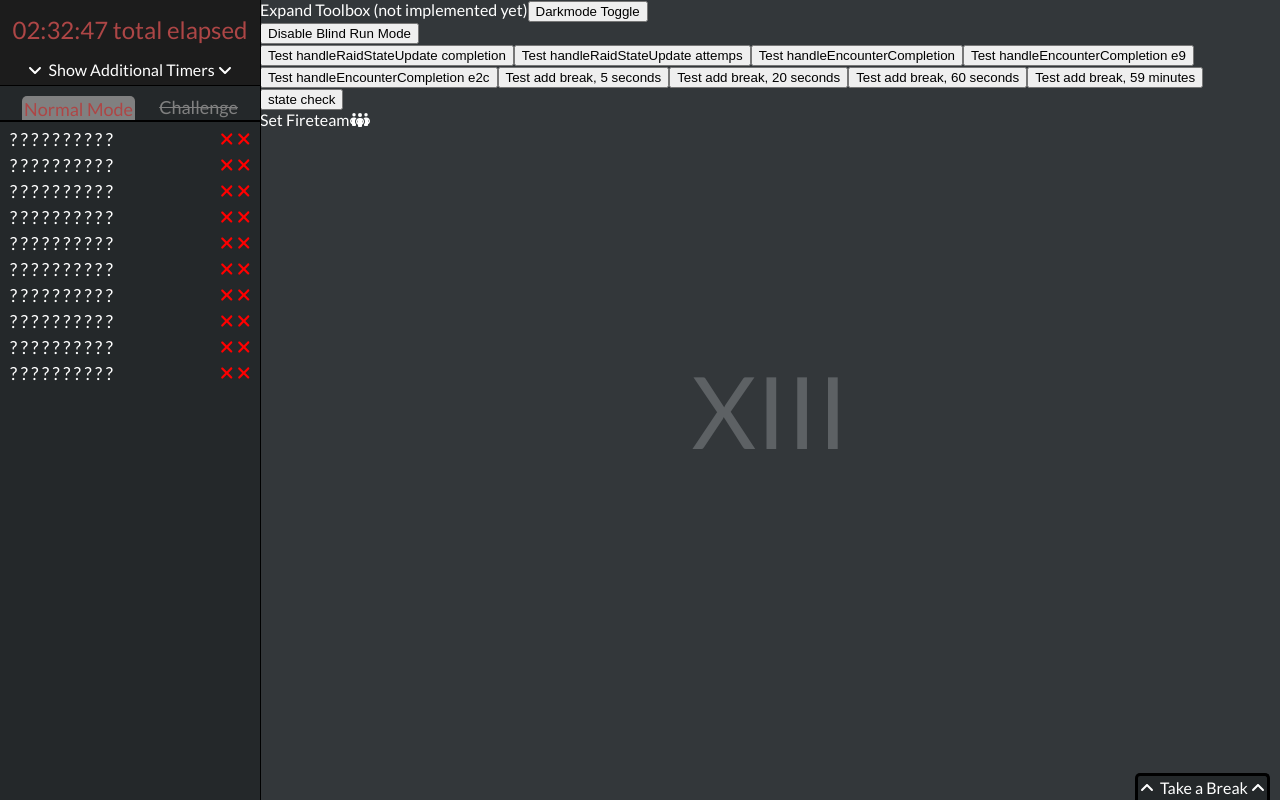
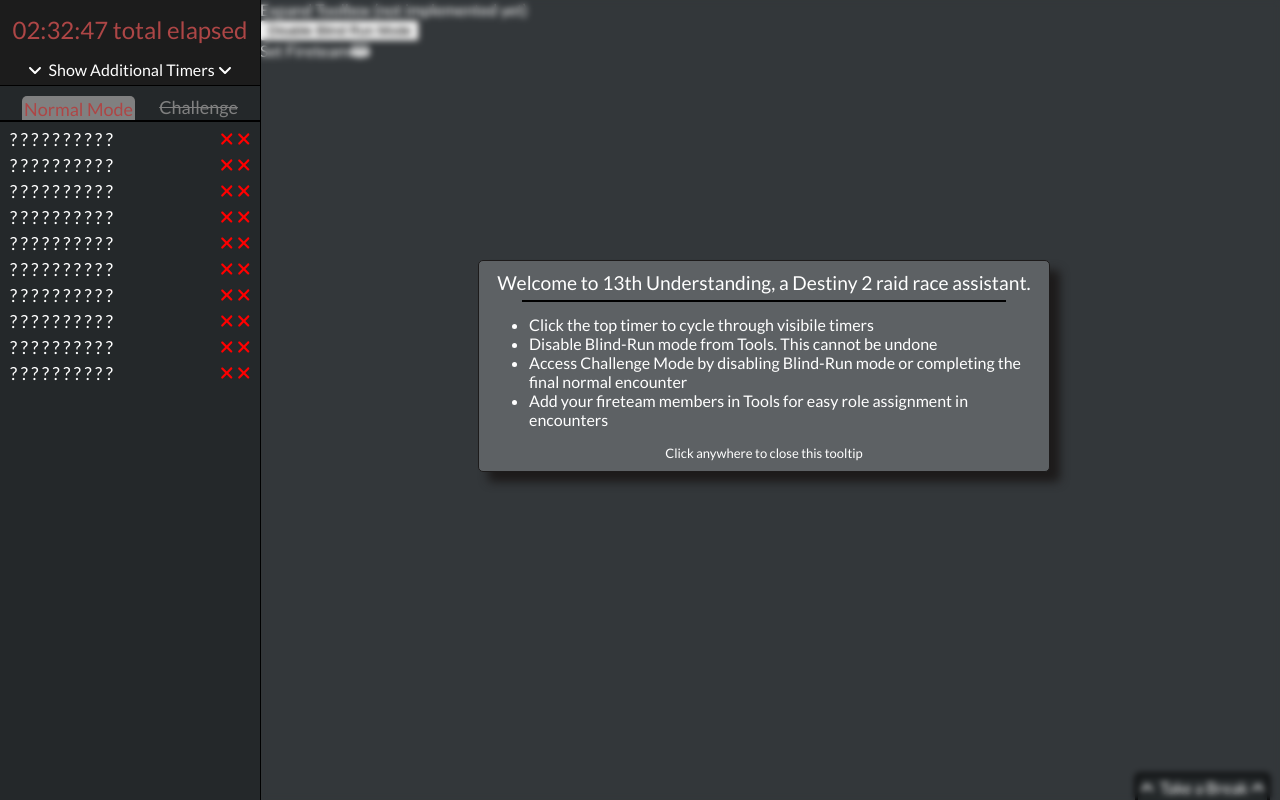
Before and after one commit to dianaroemer/thirteenth-understanding, a React (Create React App) app: page / in a window 1280 px wide. Built offline with nearby package versions, Linux system fonts and the light colour scheme.

Commit message:
hiding toobox buttons for test sharing

```diff
--- a/src/App.js
+++ b/src/App.js
@@ -286,7 +286,7 @@ function App() {
   }
 
   // XXXUPDATEXXX ENABLE THIS WHENEVER DEPLOYING XXXUPDATEXXX
-  const [welcomePane, toggleWelcomePane] = useState(false);
+  const [welcomePane, toggleWelcomePane] = useState(true);
 
   const [breaks, setBreaks] = useState([
     { breakStart: new Date(1660769861000),
@@ -296,7 +296,7 @@ function App() {
   function addBreak(e, duration){
     // console.log(e.target)
     e.preventDefault();
-    e.stopPropagation();
+    e.stopPropagation(); // prevent clickthrough to parent, which closes breakMenu
     if(remainingBreakDuration === 0){
       setBreaks(() => [...breaks, {breakStart: new Date(), duration: duration}]);
       setRemainingBreakDuration((remainingBreakDuration)=>remainingBreakDuration + duration)
@@ -413,14 +413,15 @@ function App() {
         <div className='toolBox'>
           Expand Toolbox (not implemented yet)
 
-          <button onClick={e => handleDarkModeToggle(e)}>
+          {/* <button onClick={e => handleDarkModeToggle(e)}>
             Darkmode Toggle
-          </button>
+          </button> */}
           <div className='blindModeContainer'>
             <button onClick={e=> handleToggleBlindMode(e)}>
               Disable Blind Run Mode
             </button>
           </div>
+          {/*
           <button onClick={e => handleRaidStateUpdate(e, 'kf', 'e2', 'completed', true)}>Test handleRaidStateUpdate completion</button>
           <button onClick={e => handleRaidStateUpdate(e, 'kf', 'e2', 'attempts', (raidStateKF.e2.attempts+1))}>Test handleRaidStateUpdate attemps</button>
           <button onClick={e => handleEncounterCompletion(e, 'kf', 'e2')}>Test handleEncounterCompletion</button>
@@ -438,7 +439,7 @@ function App() {
           <button onClick={e => addBreak(e, 3540)}>
             Test add break, 59 minutes
           </button>
-          <button onClick={e => console.log( breaks,' & ', remainingBreakDuration)}>state check</button>
+          <button onClick={e => console.log( breaks,' & ', remainingBreakDuration)}>state check</button> */}
 
           <div className='fireteamMenuContainer'>
             Set Fireteam
--- a/src/Components/kf/E5.js
+++ b/src/Components/kf/E5.js
@@ -20,9 +20,11 @@ function E5() {
         toggleAttemptVisibility(!attemptVisibility)
     }
 
-    const [stickTools, toggleStickTools] = useState(false)
+    const [stickTools, toggleStickTools] = useState(true)
     function handleToggleStickTools(e) {
         e.preventDefault();
+        console.log(e)
+        // e.stopPropagation();
         toggleStickTools(!stickTools);
         if(stickTools){
             setEncounterToolsClass('encounterTools pinned')
```
